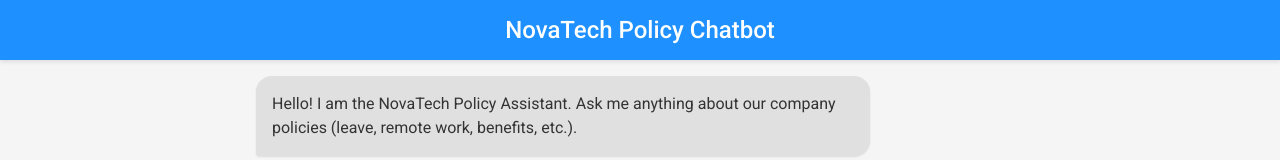
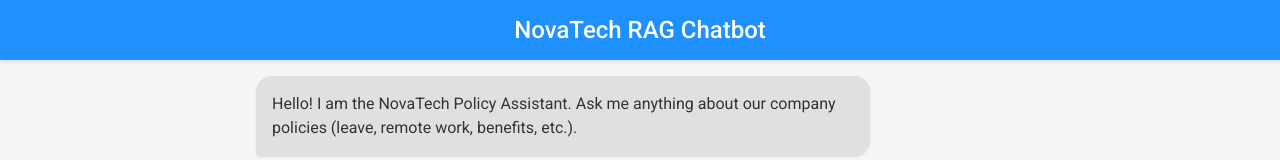
Before and after one commit to devthuva27/NovaTech-RAG-Chatbot, a plain HTML site: page frontend/index.html in a window 1280 px wide. Shown: the top 160 px of the page. Drawn offline with Linux system fonts and the light colour scheme.

Commit message:
Updated the index page header

```diff
--- a/frontend/index.html
+++ b/frontend/index.html
@@ -11,7 +11,7 @@
 
 <body>
     <header>
-        <h1>NovaTech Policy Chatbot</h1>
+        <h1>NovaTech RAG Chatbot</h1>
     </header>
 
     <main id="chat-container">
```
